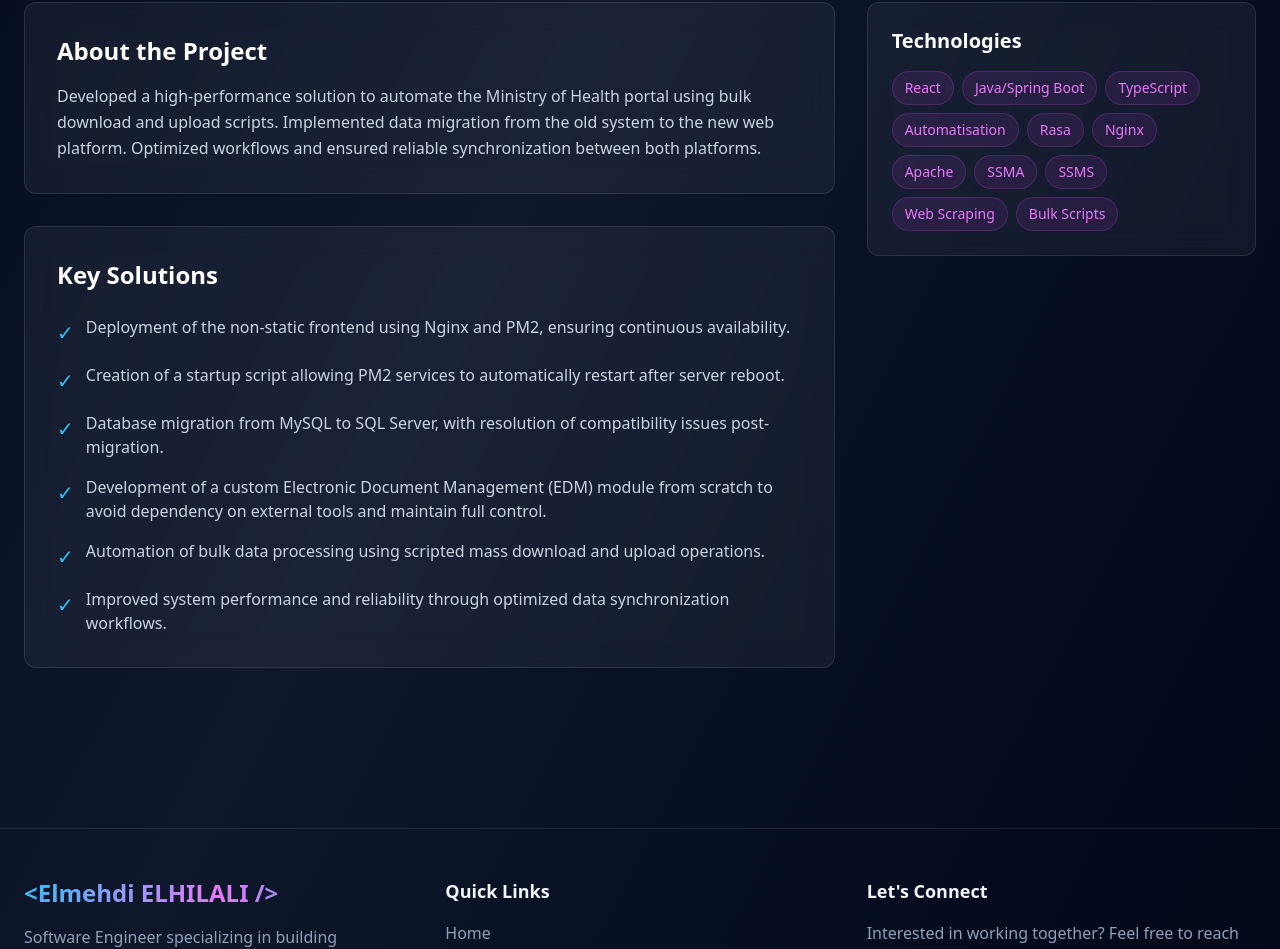
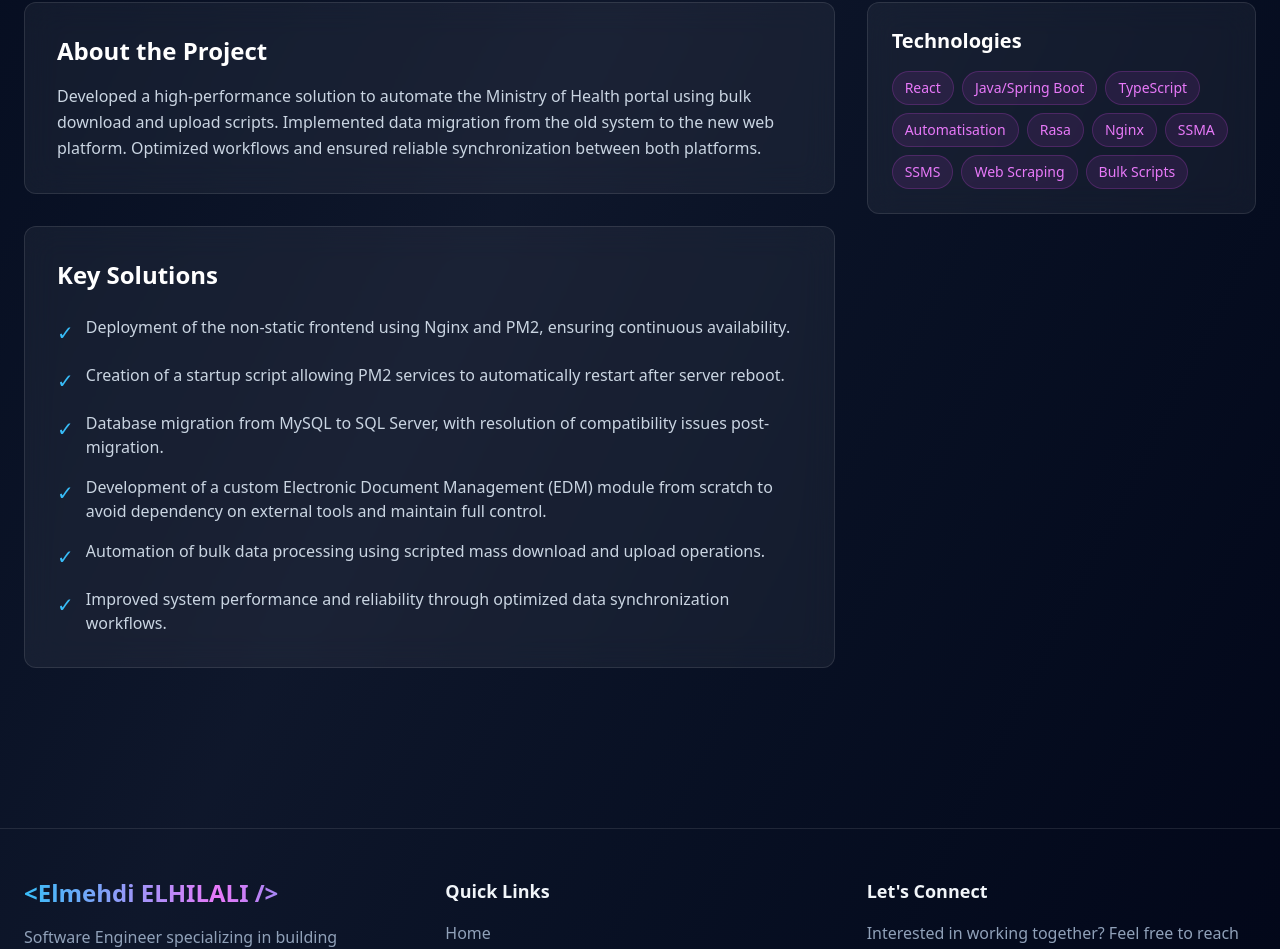
Before and after one commit to mehdihilali/Portfolio-V2, a React (Vite) app: page /project/1 in a window 1280 px wide. Shown: the part 1321-2270 px from the top of the page. Built offline with nearby package versions, Linux system fonts and the light colour scheme.

Commit message:
Fixing bugs

```diff
--- a/src/data/projects.ts
+++ b/src/data/projects.ts
@@ -28,7 +28,6 @@ export const projects: Project[] = [
             'Automatisation',
             'Rasa',
             'Nginx',
-            'Apache',
             'SSMA',
             'SSMS',
             'Web Scraping',
```
